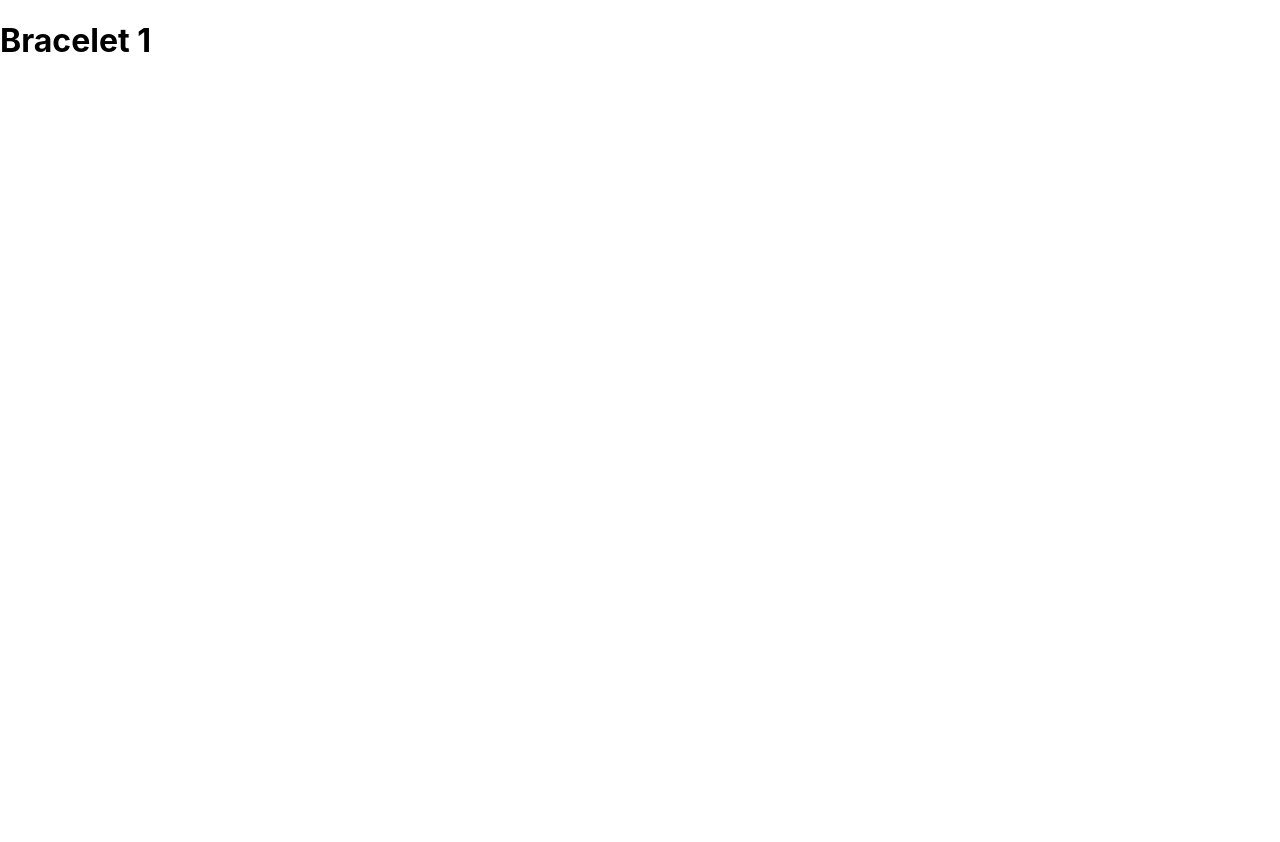
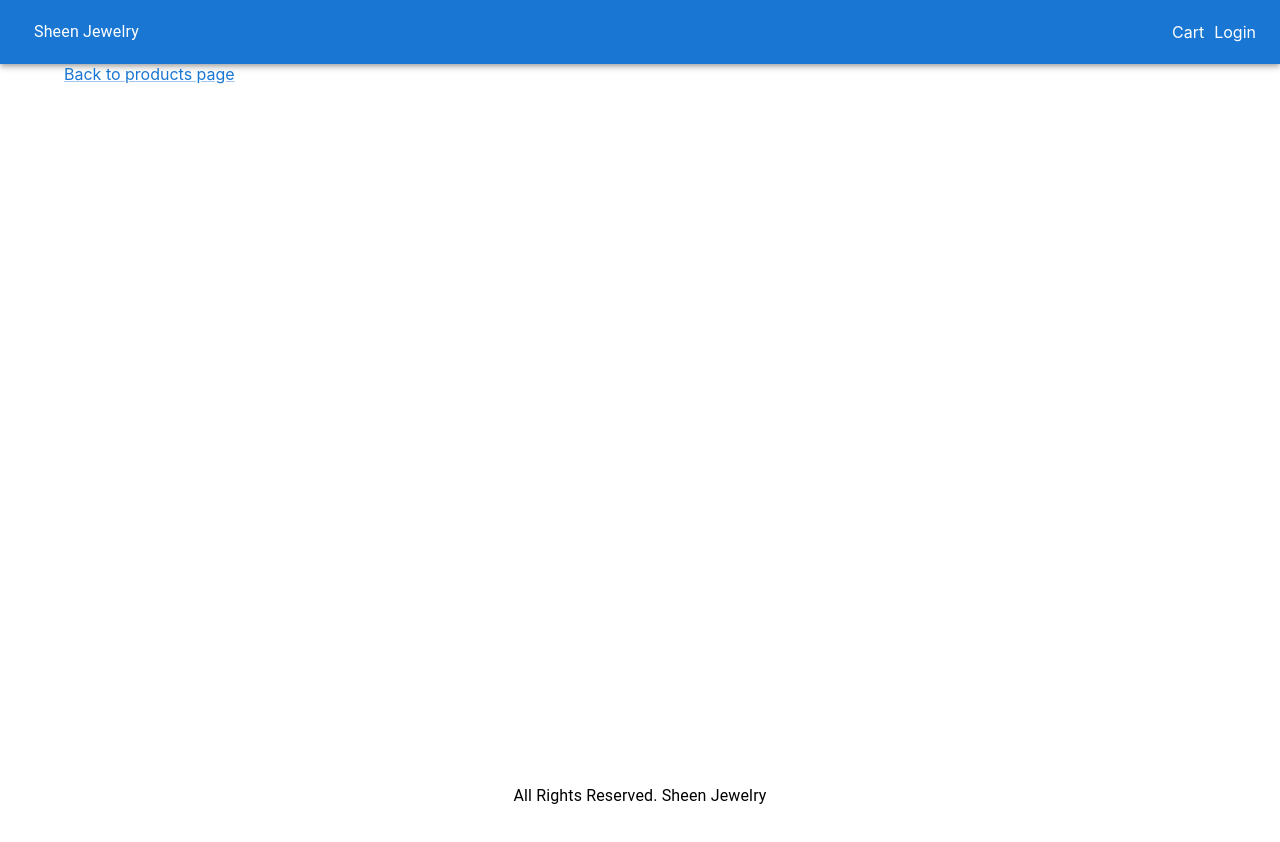
Before and after one commit to blksmth1725/next-sjewelry, a Next.js app: page /product/bracelet1 in a window 1280 px wide. Shown: the top 842 px of the page. Before the commit the page ends 800 px from the top, so only its background shows below. Built offline with nearby package versions, Linux system fonts and the light colour scheme.

Commit message:
Create "back to products" link on prdouct detail page

```diff
--- a/components/Layout.js
+++ b/components/Layout.js
@@ -11,13 +11,15 @@ import {
 
 import useStyles from "../utils/styles";
 
-const Layout = ({ children }) => {
+const Layout = ({ title, children }) => {
   const classes = useStyles();
 
   return (
     <div>
       <Head>
-        <title>Sheen Jewelry</title>
+        <title>
+          {title ? `${title} - Sheen Jewelry` : "Sheen Jewelry"}
+        </title>
       </Head>
       <AppBar className={classes.navbar} position="static">
         <Toolbar>
--- a/pages/product/[slug].js
+++ b/pages/product/[slug].js
@@ -1,6 +1,9 @@
 import React from "react";
 import { useRouter } from "next/router";
+import { Link } from "@mui/material";
+import NextLink from "next/link";
 import data from "../../utils/data";
+import Layout from "../../components/Layout";
 
 const ProductScreen = () => {
   const router = useRouter();
@@ -11,7 +14,15 @@ const ProductScreen = () => {
     return <div>Product Not Found</div>;
   }
 
-  return <h1>{product.name}</h1>;
+  return (
+    <Layout title={product.name}>
+      <div>
+        <NextLink href="/" passHref>
+          <Link>Back to products page</Link>
+        </NextLink>
+      </div>
+    </Layout>
+  );
 };
 
 export default ProductScreen;
--- a/utils/styles.js
+++ b/utils/styles.js
@@ -21,6 +21,7 @@ const useStyles = makeStyles({
   },
   footer: {
     textAlign: "center",
+    margin: "40px",
   },
 });
 
```
